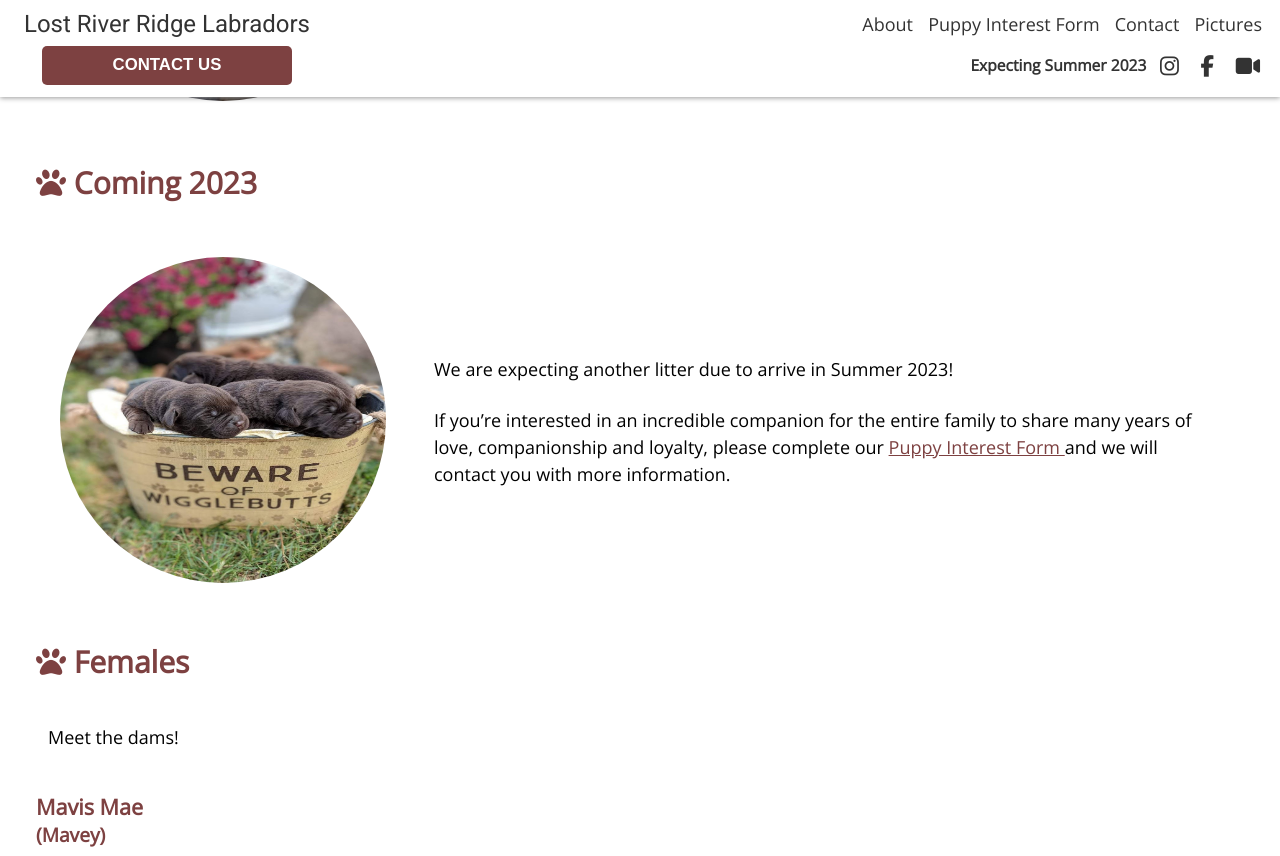
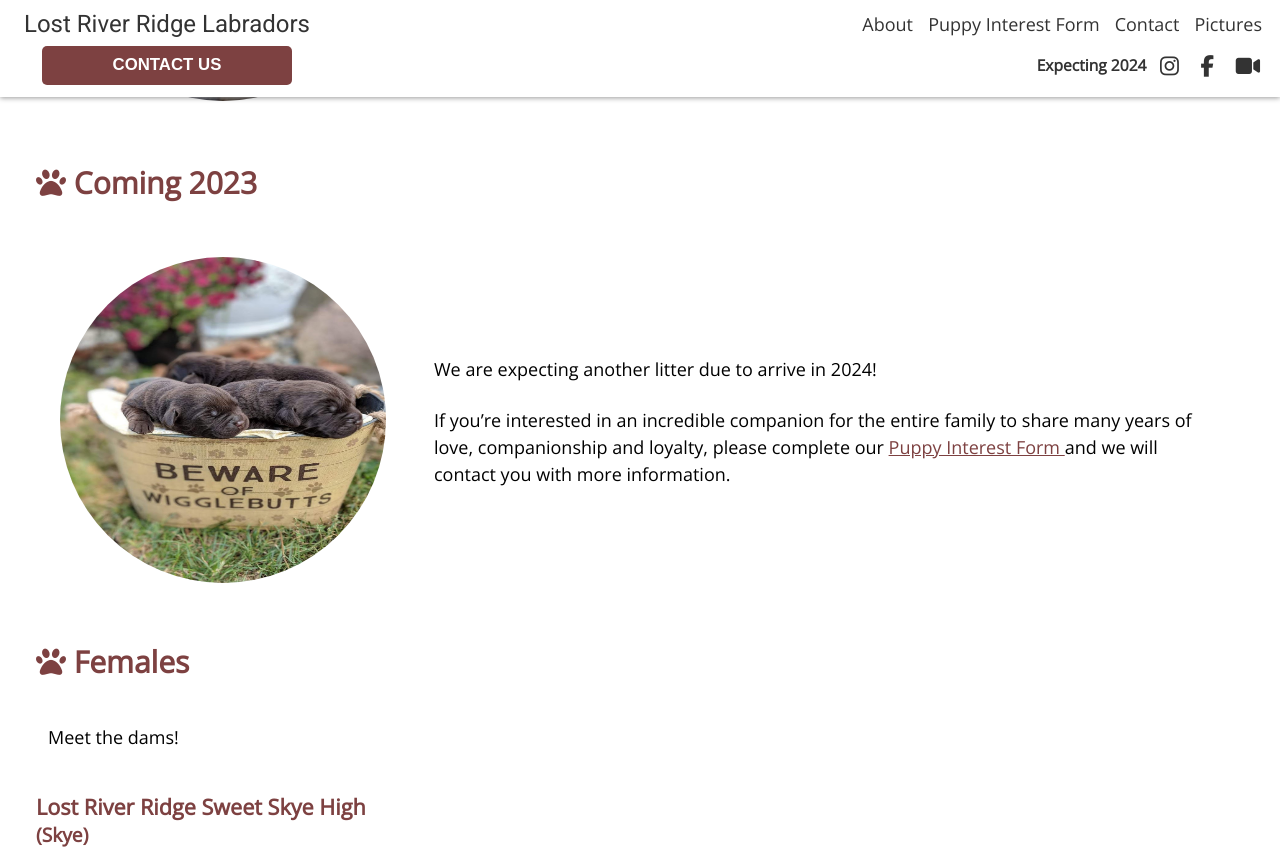
Before and after one commit to bjclark13/lost-river-labs, a Jekyll site: the page built from index.md, in a window 1280 px wide and 900 px high, scrolled down 1383 px, cut to the strip 0-856 px from the top of the window. Built offline with Jekyll 4.4.1, drawn with Linux system fonts in a browser that asks for light colours; nearby versions of some CDN libraries.

Commit message:
Update for 2024

```diff
--- a/_includes/header-home.html
+++ b/_includes/header-home.html
@@ -8,7 +8,7 @@
         <a href="#pictures">Pictures</a>
 
         <div class="social-bar">
-            <span class="puppy-count-alert"><a href="#coming-2021">Expecting Summer 2023</a></span>
+            <span class="puppy-count-alert"><a href="#coming-2021">Expecting 2024</a></span>
             <a href="https://www.instagram.com/lostriverridge_labradors/">
                 <i class="fab fa-instagram"></i>
             </a>
--- a/_layouts/home.html
+++ b/_layouts/home.html
@@ -29,7 +29,6 @@
             <h3> <i class="fas fa-paw"></i> Pictures </h3>
 
             <section>
-
                 {% for picture in page.pictures %}
                 <img src="{{picture}}" alt="Picture of puppies" />
                 {% endfor %}
```
Also changed, not shown: _home_sections/expecting.md (+1 -1 lines), _home_sections/females.md (+6 -7 lines).
